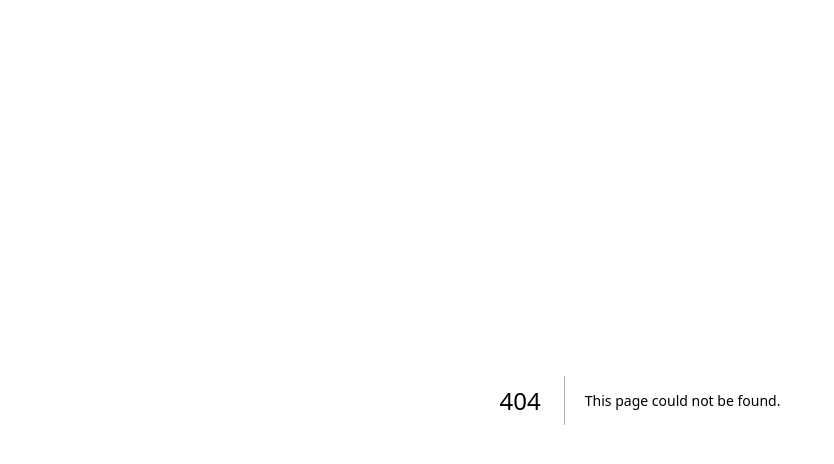
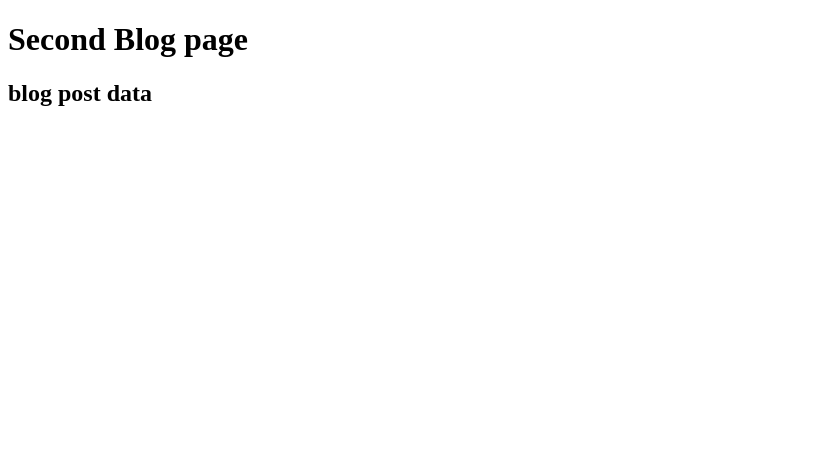
Before and after one commit to num-js/Learning-Next.js-with-TS, a Next.js app: page /blog/second in a window 1280 px wide. Before the commit this address had no page. Shown: the top 464 px of the page, without its empty margins (0-834 px from the left). Built offline with nearby package versions, Linux system fonts and the light colour scheme.

Commit message:
next-14 nested routes

```diff
--- /dev/null
+++ b/src/app/blog/second/page.tsx
@@ -0,0 +1,8 @@
+export default function Second() {
+  return (
+    <div>
+        <h1>Second Blog page</h1>
+        <h2>blog post data</h2>
+    </div>
+  )
+}
```
Also changed, not shown: src/app/blog/first/page.tsx (added, +7 -0 lines), src/app/blog/page.tsx (added, +7 -0 lines).
